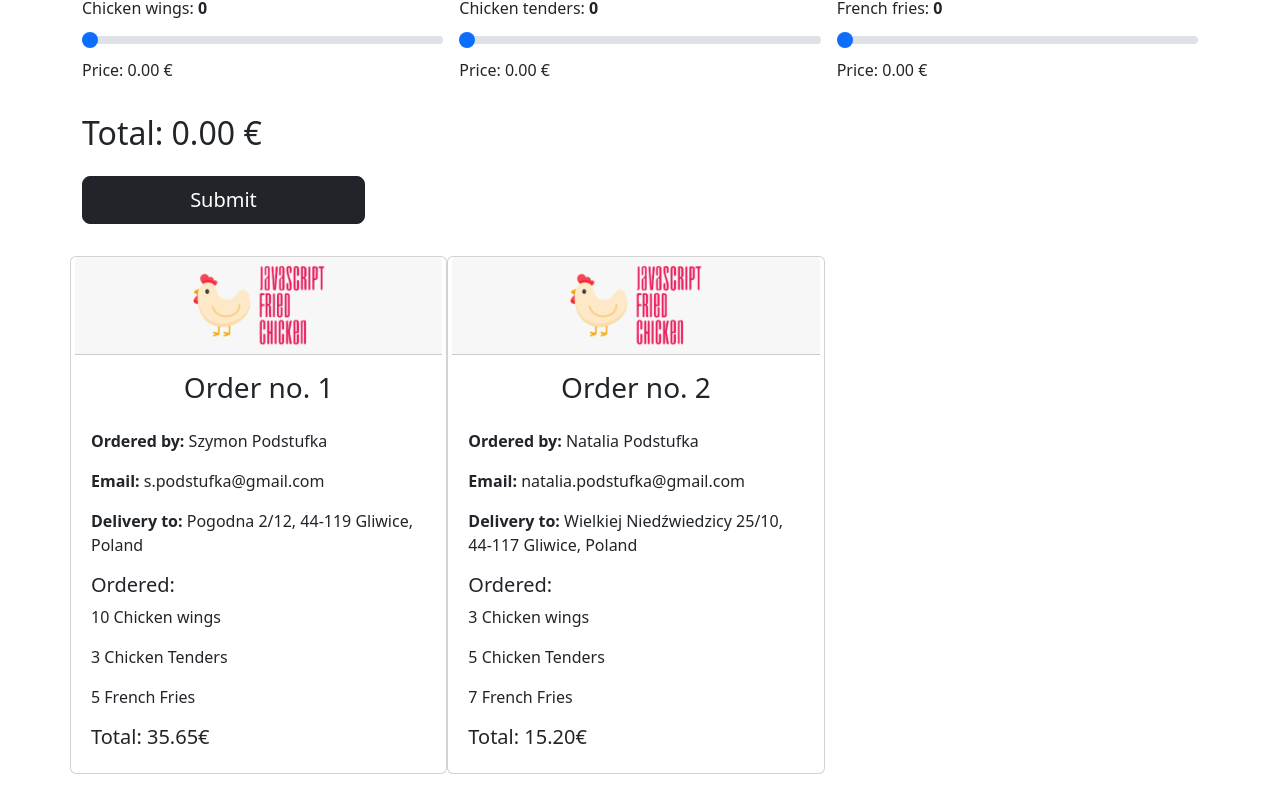
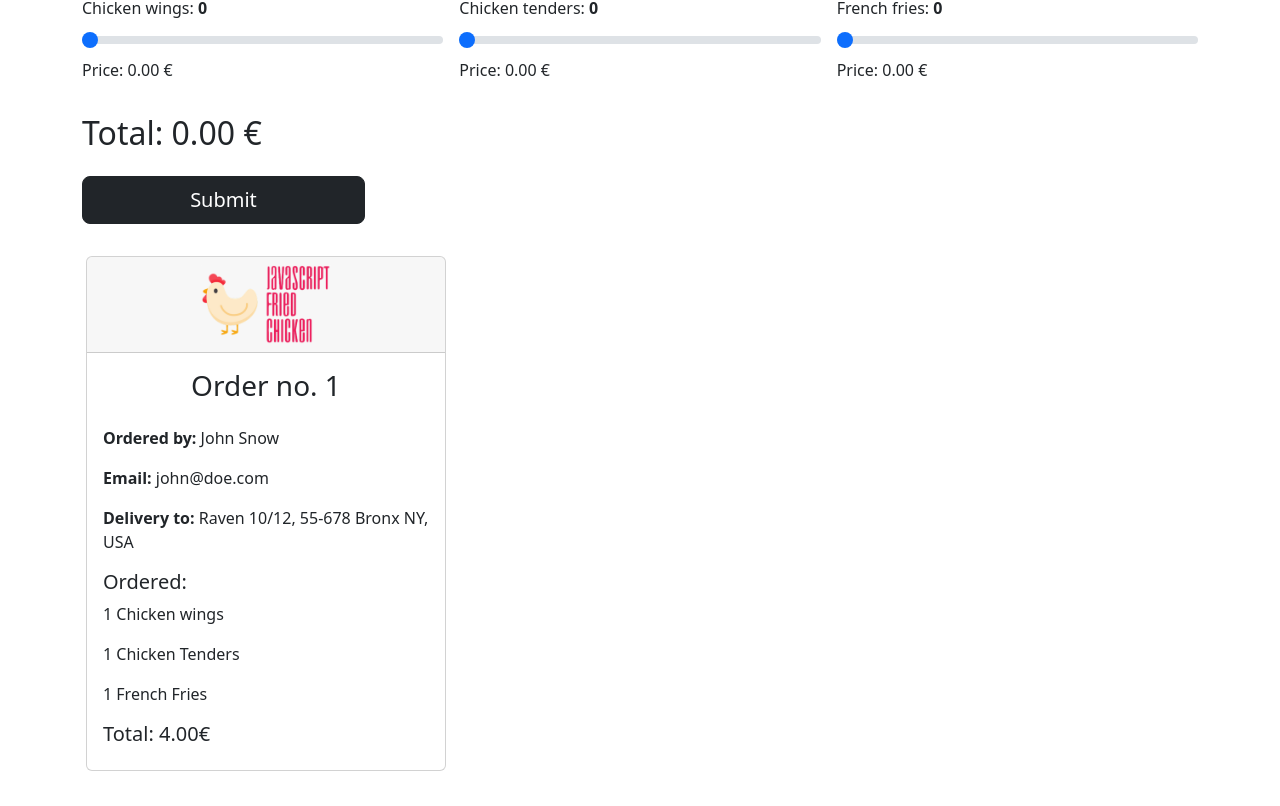
Before and after one commit to szymonp1992/checkout-form, a Vue app: page / in a window 1280 px wide. Shown: the part 460-1266 px from the top of the page. Built offline with nearby package versions, Linux system fonts and the light colour scheme.

Commit message:
Added form validation with order validation (at least 1 item in order)

```diff
--- a/src/components/AllOrders.vue
+++ b/src/components/AllOrders.vue
@@ -1,37 +1,28 @@
 <template>
-    <div class="container ps-0">
-        <div class="row ms-0 row-cols-1 row-cols-sm-2 row-cols-lg-3 row-cols-xxl-4 g-2">
-            <div class="card col">
+    <div class="container overflow-hidden ps-0">
+        <div class="row ms-2 gx-3 gy-3 row-cols-1 row-cols-sm-2 row-cols-lg-3 row-cols-xxl-4">
+            <div class="col" v-for="order in allOrders">
+                <div class="card">
                     <div class="card-header">
                         <img src="../assets/jfc.png" alt="JavaScript Fried Chicken" class="jfc-logo">
                     </div>
                     <div class="card-body">
-                    <h3 class="card-title mb-4">Order no. 1</h3>
-                    <p class="card-text"><strong>Ordered by:</strong> Szymon Podstufka</p>
-                    <p class="card-text"><strong>Email:</strong> s.podstufka@gmail.com</p>
-                    <p class="card-text"><strong>Delivery to:</strong> Pogodna 2/12, 44-119 Gliwice, Poland</p>
+                        <h3 class=" card-title mb-4">Order no. {{ order.id }}</h3>
+                        <p class="card-text"><strong>Ordered by:</strong> {{ order.name }}
+                            {{ order.surname }}</p>
+                        <p class="card-text"><strong>Email:</strong> {{ order.email }}</p>
+                        <p class="card-text"><strong>Delivery to:</strong> {{ order.street }} {{ order.houseNo }}{{
+                            order.apartmentNo ? "/" : ""
+                        }}{{ order.apartmentNo ? order.apartmentNo : "" }}, {{
+    order.zipCode
+}} {{ order.city }},
+                            {{ order.country }}</p>
                         <h5 class="card-title">Ordered:</h5>
-                    <p class="card-text">10 Chicken wings</p>
-                    <p class="card-text">3 Chicken Tenders</p>
-                    <p class="card-text">5 French Fries</p>
-                    <h5 class="card-title">Total: 35.65€</h5>
+                        <p class="card-text">{{ order.chickenWings }} Chicken wings</p>
+                        <p class="card-text">{{ order.chickenTenders }} Chicken Tenders</p>
+                        <p class="card-text">{{ order.frenchFries }} French Fries</p>
+                        <h5 class="card-title">Total: {{ parseInt(order.totalPrice).toFixed(2) }}€</h5>
                     </div>
-            </div>
-            <div class="card col">
-                <div class="card-header">
-                    <img src="../assets/jfc.png" alt="JavaScript Fried Chicken" class="jfc-logo">
-                </div>
-                <div class="card-body">
-                    <h3 class="card-title mb-4">Order no. 2</h3>
-                    <p class="card-text"><strong>Ordered by:</strong> Natalia Podstufka</p>
-                    <p class="card-text"><strong>Email:</strong> natalia.podstufka@gmail.com</p>
-                    <p class="card-text"><strong>Delivery to:</strong> Wielkiej Niedźwiedzicy 25/10, 44-117 Gliwice,
-                        Poland</p>
-                    <h5 class="card-title">Ordered:</h5>
-                    <p class="card-text">3 Chicken wings</p>
-                    <p class="card-text">5 Chicken Tenders</p>
-                    <p class="card-text">7 French Fries</p>
-                    <h5 class="card-title">Total: 15.20€</h5>
                 </div>
             </div>
         </div>
--- a/src/components/CheckoutForm.vue
+++ b/src/components/CheckoutForm.vue
@@ -95,6 +95,9 @@
                 <input type="range" class="form-range" min="0" max="10" step="1" id="frenchFries" v-model="frenchFries">
                 <p>Price: {{ frenchFriesPrice }} €</p>
             </div>
+            <p class="empty-error-order" :style="{ 'display': isOrderEmpty ? 'block' : 'none' }">
+                You need to order at least one thing from our menu to proceed with the order.
+            </p>
             <h2>Total: {{ totalPrice }} €</h2>
             <button type="submit" class="btn btn-dark btn-lg col-3 ms-2">Submit</button>
         </form>
@@ -113,6 +116,7 @@ export default {
     setup() {
         const store = useStore();
 
+
         const email = ref('');
         const name = ref('');
         const surname = ref('');
@@ -122,13 +126,14 @@ export default {
         const zipCode = ref('');
         const city = ref('');
         const country = ref('');
-        const chickenWings = ref(0)
-        const chickenTenders = ref(0)
-        const frenchFries = ref(0)
+        const chickenWings = ref(0);
+        const chickenTenders = ref(0);
+        const frenchFries = ref(0);
         const chickenWingsNumber = computed(() => {
             if (chickenWings.value === 0) {
                 return '0'
             } else {
+                isOrderEmpty.value = false;
                 return '🐥'.repeat(chickenWings.value) + ' ' + chickenWings.value
             }
         })
@@ -136,6 +141,7 @@ export default {
             if (chickenTenders.value === 0) {
                 return '0'
             } else {
+                isOrderEmpty.value = false;
                 return '🐔'.repeat(chickenTenders.value) + ' ' + chickenTenders.value
             }
         })
@@ -143,6 +149,7 @@ export default {
             if (frenchFries.value === 0) {
                 return '0'
             } else {
+                isOrderEmpty.value = false;
                 return '🍟'.repeat(frenchFries.value) + ' ' + frenchFries.value
             }
         })
@@ -159,17 +166,28 @@ export default {
             return (chickenWings.value * 1.15 + chickenTenders.value * 2.10 + frenchFries.value * 1.25).toFixed(2)
         })
 
+        const isOrderEmpty = ref(false)
 
 
         onMounted(() => {
             const checkoutForm = document.querySelector('.needs-validation');
             checkoutForm.addEventListener('submit', event => {
+
                 if (!checkoutForm.checkValidity()) {
                     event.preventDefault();
                     event.stopPropagation();
+                    checkoutForm.classList.add('was-validated')
+                    if (totalPrice.value === "0.00") {
+                        isOrderEmpty.value = true;
+                    }
                 } else {
                     event.preventDefault();
+                    if (totalPrice.value === "0.00") {
+                        isOrderEmpty.value = true;
+                        return
+                    }
                     store.dispatch('addOrderEntry', {
+                        id: store.getters.allOrders.length + 1,
                         email: email.value,
                         name: name.value,
                         surname: surname.value,
@@ -180,17 +198,29 @@ export default {
                         city: city.value,
                         country: country.value,
                         chickenWings: chickenWings.value,
-                        chickenTenders: chickenTenders.value,
+                        chickenTenders: chickenWings.value,
                         frenchFries: frenchFries.value,
                         totalPrice: totalPrice.value
                     });
+                    email.value
+                    name.value = ''
+                    surname.value = ''
+                    street.value = ''
+                    houseNo.value = ''
+                    apartmentNo.value = ''
+                    zipCode.value = ''
+                    city.value = ''
+                    country.value = ''
+                    chickenWings.value = 0
+                    chickenTenders.value = 0
+                    frenchFries.value = 0
+                    totalPrice.value = 0
+                }
 
-                }
-                checkoutForm.classList.add('was-validated')
             }, false)
         });
 
-        return { email, name, surname, street, houseNo, apartmentNo, zipCode, city, country, chickenWings, chickenTenders, frenchFries, chickenWingsNumber, chickenTendersNumber, frenchFriesNumber, chickenWingsPrice, chickenTendersPrice, frenchFriesPrice, totalPrice }
+        return { email, name, surname, street, houseNo, apartmentNo, zipCode, city, country, chickenWings, chickenTenders, frenchFries, chickenWingsNumber, chickenTendersNumber, frenchFriesNumber, chickenWingsPrice, chickenTendersPrice, frenchFriesPrice, totalPrice, isOrderEmpty }
     }
 }
 
@@ -204,4 +234,8 @@ export default {
 .orderNumberDisplay {
     font-weight: bold;
 }
+
+.empty-error-order {
+    color: red;
+}
 </style>
--- a/src/store/index.js
+++ b/src/store/index.js
@@ -6,7 +6,24 @@ import rootGetters from "./getters.js";
 const store = createStore({
   state() {
     return {
-      orders: [],
+      orders: [
+        {
+          id: 1,
+          email: "john@doe.com",
+          name: "John",
+          surname: "Snow",
+          street: "Raven",
+          houseNo: 10,
+          apartmentNo: 12,
+          zipCode: "55-678",
+          city: "Bronx NY",
+          country: "USA",
+          chickenWings: 1,
+          chickenTenders: 1,
+          frenchFries: 1,
+          totalPrice: 4.5,
+        },
+      ],
     };
   },
   mutations: rootMutations,
```
Lines whose indentation alone changed are shown as unchanged.
